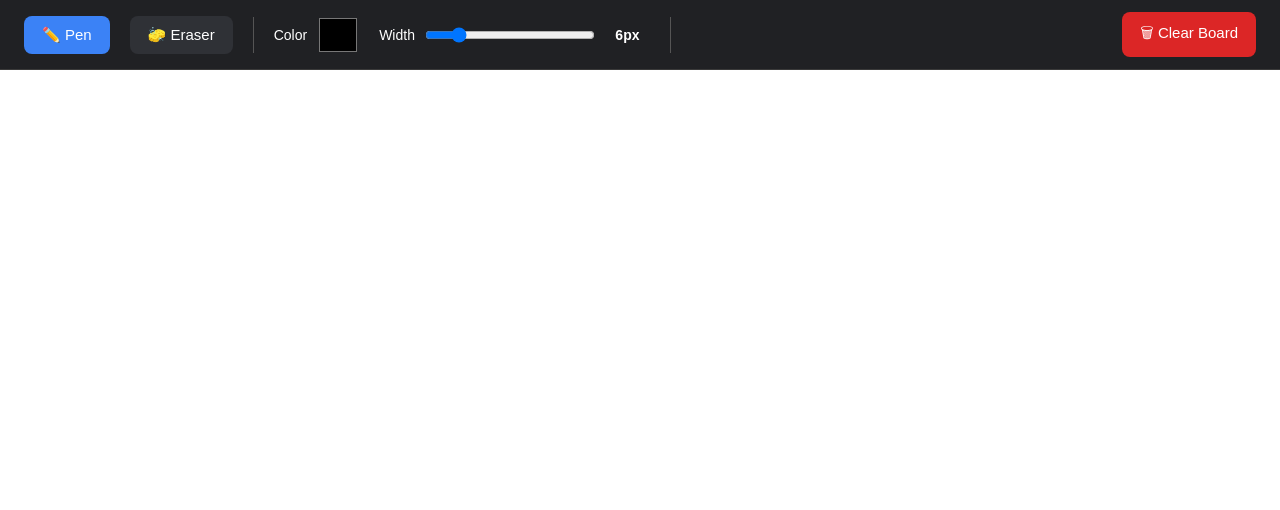
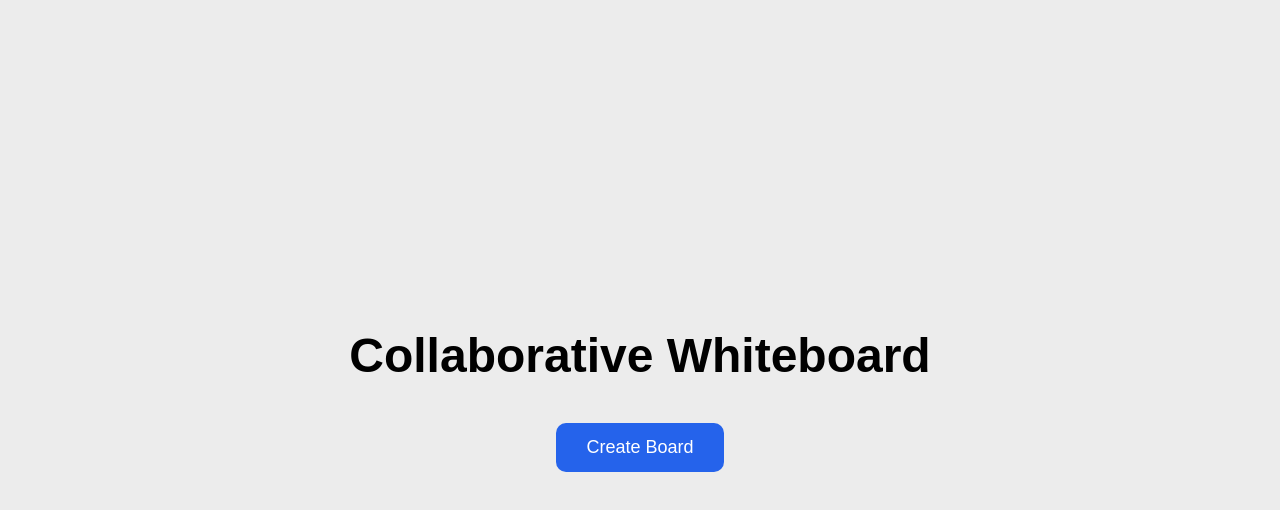
Before and after one commit to Hamsavardhan-om/real-time-collaborative-whiteboard, a React app in the folder frontend/: page / in a window 1280 px wide. Shown: the top 510 px of the page. Built offline with nearby package versions, Linux system fonts and the light colour scheme; the HTML template or start-up script is replaced by a standard one.

Commit message:
install react-router-dom library for routing, create home page with create board option, rename Whiteboard.jsx and css to Board for uniformity with backend

```diff
--- a/frontend/package.json
+++ b/frontend/package.json
@@ -11,7 +11,8 @@
   },
   "dependencies": {
     "react": "^19.2.7",
-    "react-dom": "^19.2.7"
+    "react-dom": "^19.2.7",
+    "react-router-dom": "^7.18.2"
   },
   "devDependencies": {
     "@babel/core": "^7.29.7",
--- a/frontend/src/App.jsx
+++ b/frontend/src/App.jsx
@@ -1,9 +1,28 @@
-import Whiteboard from "./pages/Whiteboard/Whiteboard";
+import { BrowserRouter, Routes, Route } from "react-router-dom";
+
+import Home from "./pages/Home/Home";
+import Board from "./pages/Board/Board";
 
 function App()
 {
     return (
-        <Whiteboard />
+        <BrowserRouter>
+
+            <Routes>
+
+                <Route
+                    path="/"
+                    element={<Home />}
+                />
+
+                <Route
+                    path="/boards/:boardID"
+                    element={<Board />}
+                />
+
+            </Routes>
+
+        </BrowserRouter>
     );
 }
 
--- a/frontend/src/components/canvas/canvas.jsx
+++ b/frontend/src/components/canvas/canvas.jsx
@@ -168,9 +168,13 @@ function Canvas({
                 ref={canvasRef}
                 className="drawing-canvas"
                 onMouseDown={startDrawing}
-                onMouseMove={draw}
+                onMouseMove={(event) =>
+                {
+                    setIsHoveringCanvas(true);
+                    draw(event);
+                }}
                 onMouseUp={stopDrawing}
-            ></canvas>
+            />
 
             {
                 isHoveringCanvas && (
--- a/frontend/src/pages/Whiteboard/Whiteboard.jsx
+++ b/frontend/src/pages/Board/Board.jsx
@@ -1,10 +1,12 @@
-import "./Whiteboard.css";
+import "./Board.css";
 import { useState } from "react";
+import { useEffect } from "react";
+import { useParams } from "react-router-dom";
 
 import Toolbar from "../../components/Toolbar/Toolbar";
 import Canvas from "../../components/Canvas/Canvas";
 
-function Whiteboard()
+function Board()
 {
     const [tool, setTool] = useState("pen");
     const [color, setColor] = useState("#000000");
@@ -20,6 +22,13 @@ function Whiteboard()
     const [strokes, setStrokes] = useState([]);
 
     const [currentStroke, setCurrentStroke] = useState(null);
+
+    const { boardID } = useParams();
+
+    useEffect(() =>
+    {
+        console.log("Board ID:", boardID);
+    }, [boardID]);
 
     function clearBoard()
     {
@@ -65,4 +74,4 @@ function Whiteboard()
     );
 }
 
-export default Whiteboard;
+export default Board;
--- /dev/null
+++ b/frontend/src/pages/Home/Home.css
@@ -0,0 +1,39 @@
+.home-container
+{
+    width:100vw;
+    height:100vh;
+
+    display:flex;
+    flex-direction:column;
+    justify-content:center;
+    align-items:center;
+
+    gap:40px;
+
+    background:#ececec;
+}
+
+.home-container h1
+{
+    font-size:48px;
+}
+
+.home-container button
+{
+    padding:14px 30px;
+
+    border:none;
+    border-radius:10px;
+
+    background:#2563eb;
+    color:white;
+
+    font-size:18px;
+
+    cursor:pointer;
+}
+
+.home-container button:hover
+{
+    background:#1d4ed8;
+}
--- /dev/null
+++ b/frontend/src/pages/Home/Home.jsx
@@ -0,0 +1,28 @@
+import "./Home.css";
+import { useNavigate } from "react-router-dom";
+
+function Home()
+{
+    const navigate = useNavigate();
+
+    function createBoard()
+    {
+        const boardID = crypto.randomUUID();
+
+        navigate(`/boards/${boardID}`);
+    }
+
+    return (
+        <div className="home-container">
+
+            <h1>Collaborative Whiteboard</h1>
+
+            <button onClick={createBoard}>
+                Create Board
+            </button>
+
+        </div>
+    );
+}
+
+export default Home;
```
Also changed, not shown: frontend/src/pages/Board/Board.css (renamed from frontend/src/pages/Whiteboard/Whiteboard.css), 1 other file (tests, documents, lock files or other folders).
